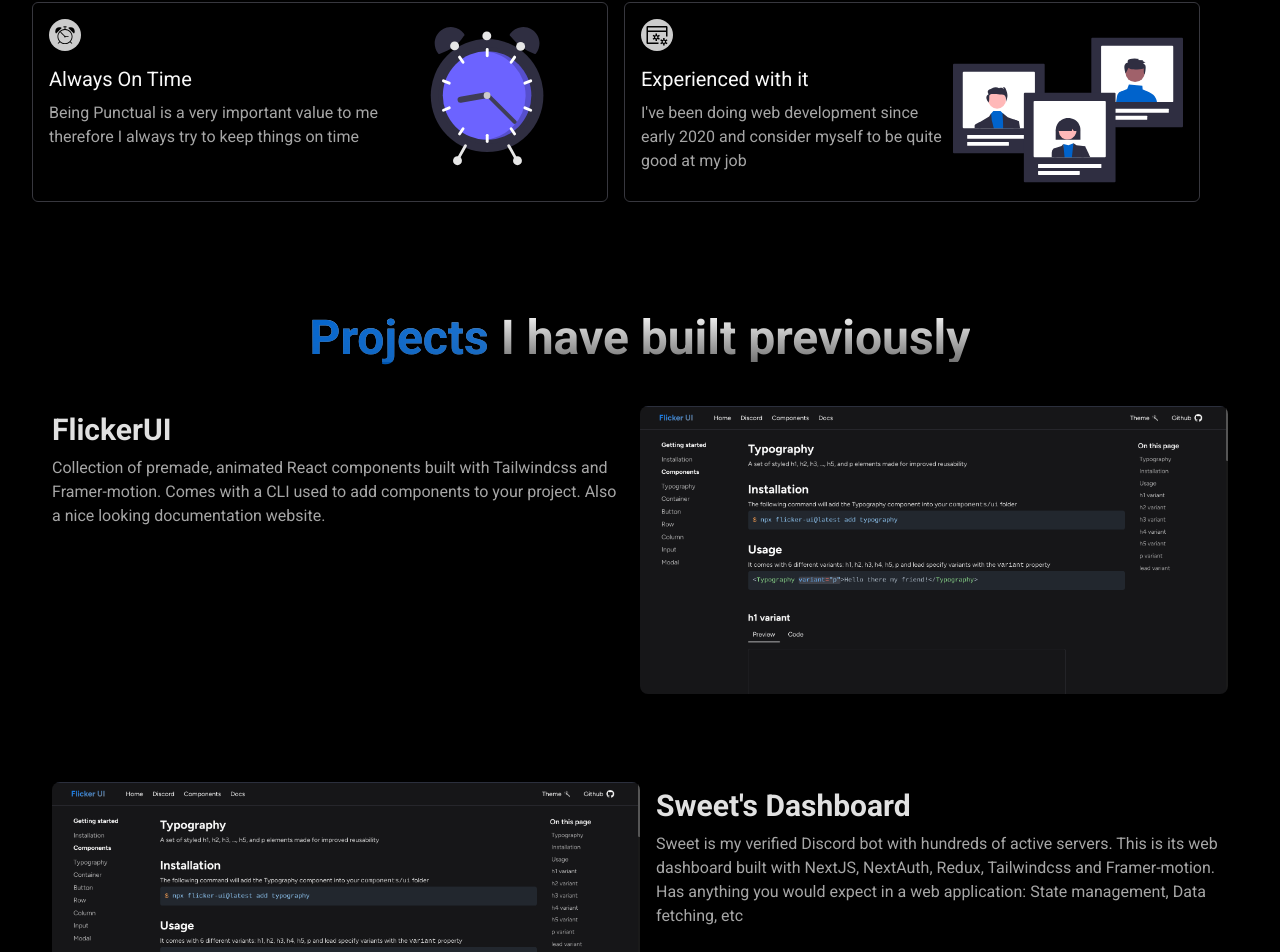
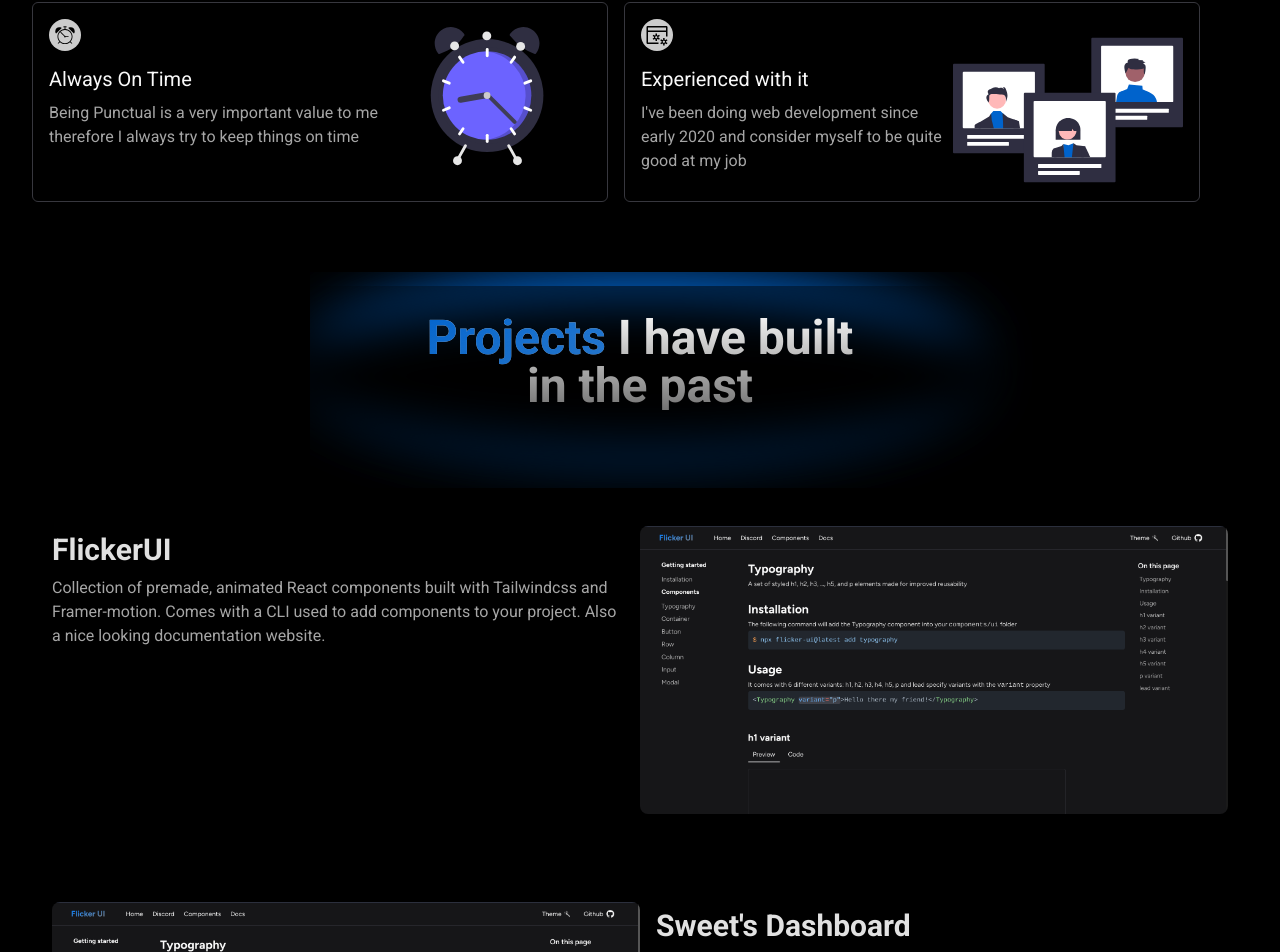
Before and after one commit to Humboorgir/portfolio-v3, a Next.js app: page / in a window 1280 px wide. Shown: the part 929-1881 px from the top of the page. Built offline with nearby package versions, Linux system fonts and the light colour scheme.

Commit message:
feat(home): make projects header look nicer

```diff
--- a/src/pages/index.tsx
+++ b/src/pages/index.tsx
@@ -116,14 +116,36 @@
 
       {/* Man the code looks so messy
       too lazy to clean it up now though I just wanna get things done */}
-      <Container>
+      <Container className="relative mb-24">
+        <svg
+          className="absolute left-[50%] top-[50%] translate-x-[-50%] translate-y-[-50%]"
+          height="360"
+          width="1200"
+          xmlns="http://www.w3.org/2000/svg">
+          <defs>
+            <filter id="blur" x="0" y="0">
+              <feGaussianBlur in="SourceGraphic" stdDeviation="30" />
+            </filter>
+          </defs>
+          <ellipse
+            filter="url(#blur)"
+            cx="50%"
+            cy="50%"
+            rx="330"
+            ry="90"
+            style={{ fill: "hsl(var(--primary))" }}
+          />
+          <ellipse filter="url(#blur)" cx="50%" cy="54%" rx="390" ry="90" style={{ fill: "black" }} />
+        </svg>
         <Text
-          className="relative mb-6 bg-clip-text text-transparent bg-gradient-to-b from-neutral-100 to-neutral-500"
+          className="relative bg-clip-text text-center text-transparent bg-gradient-to-b from-neutral-100 to-neutral-500"
           variant="h2">
           <span className="bg-clip-text text-transparent bg-gradient-to-br from-primary to-primary/80">
             Projects
           </span>{" "}
-          I have built previously
+          I have built
+          <br />
+          in the past
         </Text>
       </Container>
       <Container>
```
